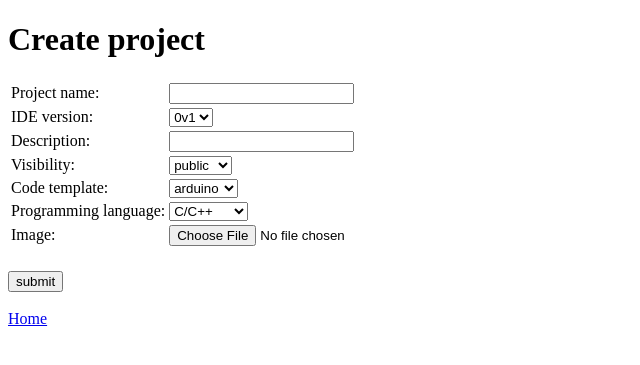
After one commit to LubomirJagos42/GraphLangServerApp, a PHP site: page /application/ViewCreateProject.php in a window 1280 px wide. The commit adds this page. Shown: the top 365 px of the page, without its empty margins (0-640 px from the left). Run offline with PHP 8.4, Linux system fonts and the light colour scheme.

Commit message:
Added project listings where ser can open his project in IDE, also possibility adding image to project. Still need to add UI for edit project details, project categories, copying and removing nodes from project. NOT RUNNING display others users public projects.

```diff
--- /dev/null
+++ b/application/ViewCreateProject.php
@@ -0,0 +1,72 @@
+<!DOCTYPE html>
+<html lang='en'>
+	<head>
+		<title>Create project</title>
+		<meta charset='utf-8'>
+	</head>
+	<body>
+        <h1>Create project</h1>
+
+        <form id="createProjectForm" name="createProjectForm" method="post" enctype="multipart/form-data">
+            <table>
+                <tr>
+                    <td>Project name:</td>
+                    <td><input name="name" type="text"/></td>
+                </tr>
+                <tr>
+                    <td>IDE version:</td>
+                    <td>
+                        <select name="ideVersion">
+                            <option value="0v1">0v1</option>
+                        </select>
+                    </td>
+                </tr>
+                <tr>
+                    <td>Description:</td>
+                    <td><input name="description" type="text"/></td>
+                </tr>
+                <tr>
+                    <td>Visibility:</td>
+                    <td>
+                        <select name="visibility">
+                            <option value="public">public</option>
+                            <option value="private">private</option>
+                        </select>
+                    </td>
+                </tr>
+                <tr>
+                    <td>Code template:</td>
+                    <td>
+                        <select name="codeTemplate">
+                            <option value="arduino">arduino</option>
+                            <option value="desktop">desktop</option>
+                        </select>
+                    </td>
+                </tr>
+                <tr>
+                    <td>Programming language:</td>
+                    <td>
+                        <select name="language">
+                            <option value="C/C++">C/C++</option>
+                            <option value="python">python</option>
+                            <option value="javascript">javascript</option>
+                        </select>
+                    </td>
+                </tr>
+                <tr>
+                    <td>Image:</td>
+                    <td><input name="image" type="file"/><br /></td>
+                </tr>
+                <tr>
+                    <td></td>
+                    <td></td>
+                </tr>
+            </table>
+            <br />
+            <input type="submit" value="submit"/>
+        </form>
+
+        <br />
+        <a href="?q=notFound">Home</a>
+	</body>
+</html>
--- a/application/ViewNotFound.php
+++ b/application/ViewNotFound.php
@@ -13,8 +13,8 @@
 			<li><a href="?q=ide&projectId=47">GraphLang IDE, project id 47</a><br /></li>
 			<li><a href="?q=experiment">Experiment View 1</a><br /></li>
 			<li><a href="?q=loadNodesFromServer">Load nodes from server</a><br /></li>
-			<li><a href="?q=userPojectList">User project list</a><br /></li>
-			<li><a href="?q=experimentGetOrderedNodes&projectId=47">Experiment Ordered Nodes DEBUG</a><br /></li>
+			<li><a href="?q=userProjectList">User project list</a><br /></li>
+			<li><a href="?q=createProject">Create project</a><br /></li>
 			<li><a href="?q=experimentGetJavascriptForNodes">Experiment javascript nodes DEBUG</a><br /></li>
 			<li><a href="?q=doExperimentDebug">Experiment DEBUG</a><br /></li>
 			<li><a href="?q=userLoginForm">Login Form</a><br /></li>
--- a/index.php
+++ b/index.php
@@ -42,8 +42,10 @@ include_once("application/ControllerDefault.php");
 		$controller->doUserLoginForm();
 	}else if($q == "logout"){
 		$controller->doUserLogout();
-	}else if($q == "userPojectList"){
+	}else if($q == "userProjectList"){
 		$controller->doUserProjectList();
+	}else if($q == "createProject"){
+		$controller->doCreateProject();
 	}else{
 		$controller->doNotFound();
 	}
```
Also changed, not shown: application/ControllerDefault.php (+81 -8 lines), application/ModelDirectory.php (+6 -16 lines), application/ModelProject.php (added, +39 -0 lines), application/ViewUserProjectList.php (+8 -2 lines).
